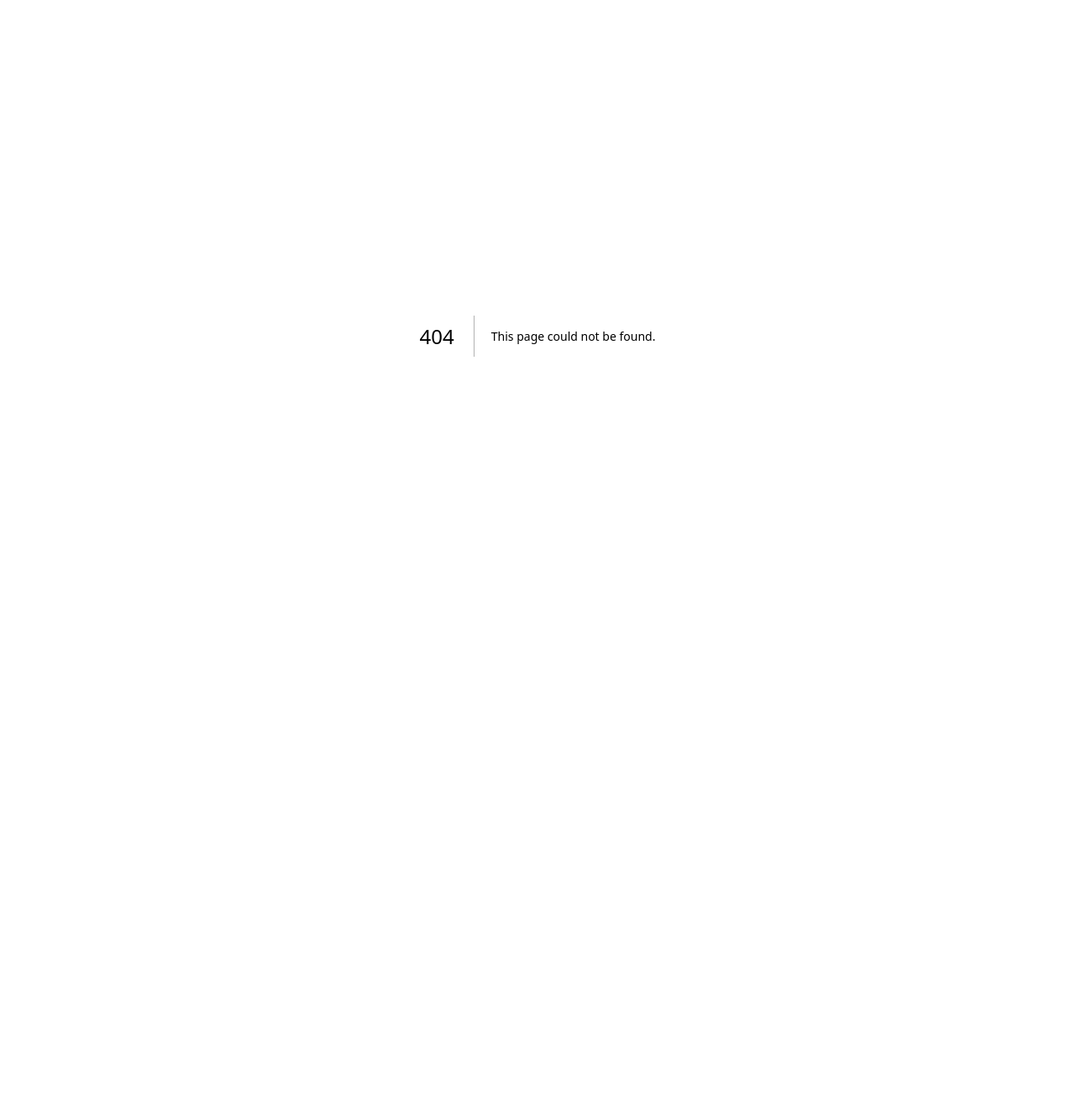
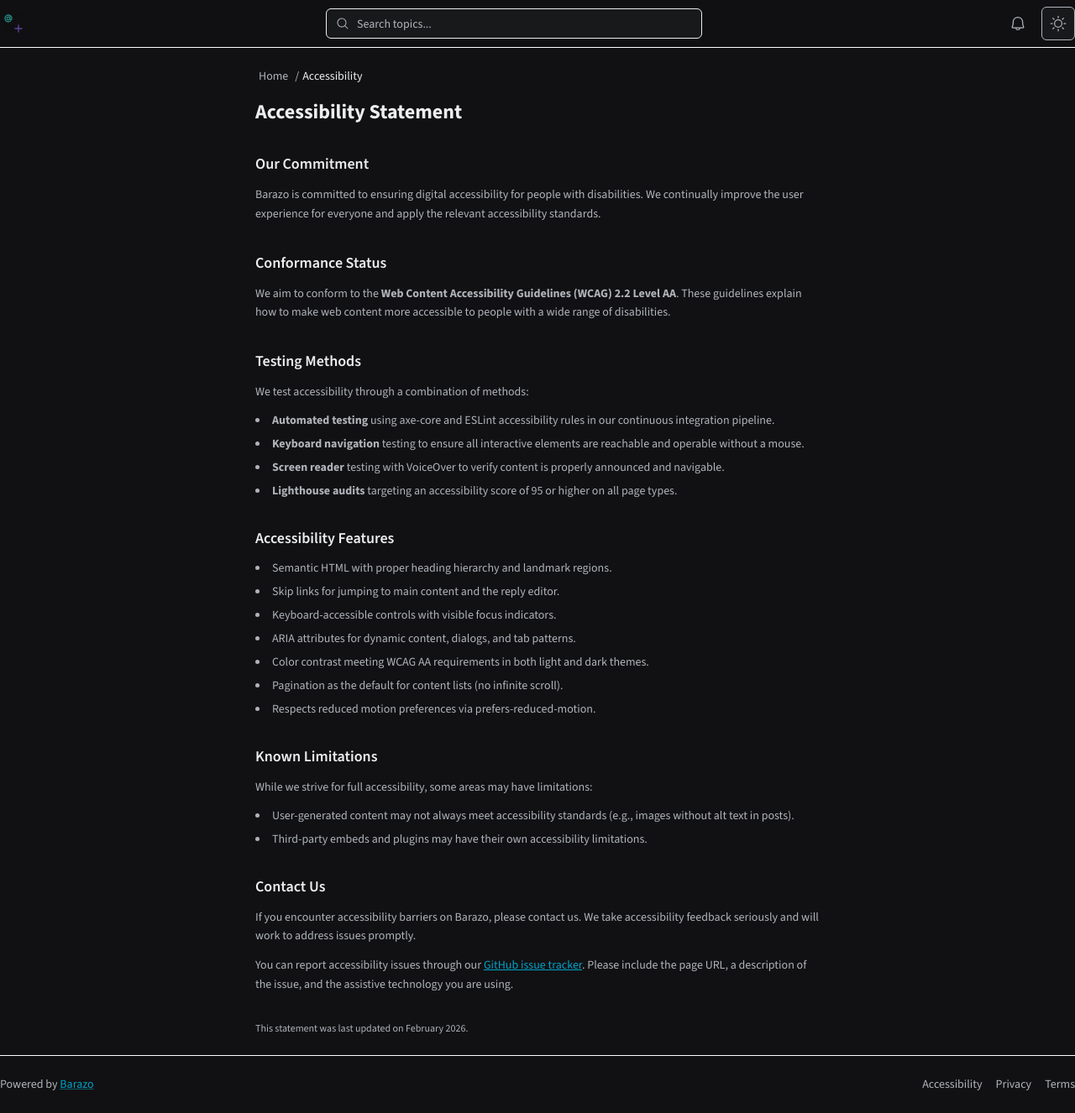
Before and after one commit to atgora-forum/atgora-web, a Next.js app: page /accessibility in a window 1280 px wide. Before the commit this address had no page. Shown: the whole page at 84% size. Before the commit the page ends 800 px from the top, so only its background shows below. Built offline with nearby package versions, Linux system fonts and the light colour scheme.

Commit message:
feat(a11y): add accessibility statement page (M14) (#15)
WCAG 2.2 AA conformance statement with testing methods,
accessibility features, known limitations, and contact info.
Includes 6 tests with axe accessibility audit.

```diff
--- /dev/null
+++ b/src/app/accessibility/page.tsx
@@ -0,0 +1,129 @@
+/**
+ * Accessibility statement page.
+ * URL: /accessibility
+ * Describes WCAG 2.2 AA conformance, testing methods, and contact info.
+ * @see specs/prd-web.md Section M14
+ */
+
+import type { Metadata } from 'next'
+import { ForumLayout } from '@/components/layout/forum-layout'
+import { Breadcrumbs } from '@/components/breadcrumbs'
+
+export const metadata: Metadata = {
+  title: 'Accessibility Statement',
+  description:
+    'Barazo is committed to WCAG 2.2 Level AA accessibility. Learn about our testing, standards, and how to report issues.',
+  alternates: {
+    canonical: '/accessibility',
+  },
+}
+
+export default function AccessibilityPage() {
+  return (
+    <ForumLayout>
+      <div className="mx-auto max-w-2xl space-y-8">
+        <Breadcrumbs items={[{ label: 'Home', href: '/' }, { label: 'Accessibility' }]} />
+
+        <h1 className="text-2xl font-bold text-foreground">Accessibility Statement</h1>
+
+        <section className="space-y-3">
+          <h2 className="text-lg font-semibold text-foreground">Our Commitment</h2>
+          <p className="text-sm leading-relaxed text-muted-foreground">
+            Barazo is committed to ensuring digital accessibility for people with disabilities. We
+            continually improve the user experience for everyone and apply the relevant
+            accessibility standards.
+          </p>
+        </section>
+
+        <section className="space-y-3">
+          <h2 className="text-lg font-semibold text-foreground">Conformance Status</h2>
+          <p className="text-sm leading-relaxed text-muted-foreground">
+            We aim to conform to the{' '}
+            <strong>Web Content Accessibility Guidelines (WCAG) 2.2 Level AA</strong>. These
+            guidelines explain how to make web content more accessible to people with a wide range
+            of disabilities.
+          </p>
+        </section>
+
+        <section className="space-y-3">
+          <h2 className="text-lg font-semibold text-foreground">Testing Methods</h2>
+          <p className="text-sm leading-relaxed text-muted-foreground">
+            We test accessibility through a combination of methods:
+          </p>
+          <ul className="list-inside list-disc space-y-2 text-sm text-muted-foreground">
+            <li>
+              <strong>Automated testing</strong> using axe-core and ESLint accessibility rules in
+              our continuous integration pipeline.
+            </li>
+            <li>
+              <strong>Keyboard navigation</strong> testing to ensure all interactive elements are
+              reachable and operable without a mouse.
+            </li>
+            <li>
+              <strong>Screen reader</strong> testing with VoiceOver to verify content is properly
+              announced and navigable.
+            </li>
+            <li>
+              <strong>Lighthouse audits</strong> targeting an accessibility score of 95 or higher on
+              all page types.
+            </li>
+          </ul>
+        </section>
+
+        <section className="space-y-3">
+          <h2 className="text-lg font-semibold text-foreground">Accessibility Features</h2>
+          <ul className="list-inside list-disc space-y-2 text-sm text-muted-foreground">
+            <li>Semantic HTML with proper heading hierarchy and landmark regions.</li>
+            <li>Skip links for jumping to main content and the reply editor.</li>
+            <li>Keyboard-accessible controls with visible focus indicators.</li>
+            <li>ARIA attributes for dynamic content, dialogs, and tab patterns.</li>
+            <li>Color contrast meeting WCAG AA requirements in both light and dark themes.</li>
+            <li>Pagination as the default for content lists (no infinite scroll).</li>
+            <li>Respects reduced motion preferences via prefers-reduced-motion.</li>
+          </ul>
+        </section>
+
+        <section className="space-y-3">
+          <h2 className="text-lg font-semibold text-foreground">Known Limitations</h2>
+          <p className="text-sm leading-relaxed text-muted-foreground">
+            While we strive for full accessibility, some areas may have limitations:
+          </p>
+          <ul className="list-inside list-disc space-y-2 text-sm text-muted-foreground">
+            <li>
+              User-generated content may not always meet accessibility standards (e.g., images
+              without alt text in posts).
+            </li>
+            <li>Third-party embeds and plugins may have their own accessibility limitations.</li>
+          </ul>
+        </section>
+
+        <section className="space-y-3">
+          <h2 className="text-lg font-semibold text-foreground">Contact Us</h2>
+          <p className="text-sm leading-relaxed text-muted-foreground">
+            If you encounter accessibility barriers on Barazo, please contact us. We take
+            accessibility feedback seriously and will work to address issues promptly.
+          </p>
+          <p className="text-sm leading-relaxed text-muted-foreground">
+            You can report accessibility issues through our{' '}
+            <a
+              href="https://github.com/barazo-forum/barazo-web/issues"
+              className="text-primary underline hover:text-primary/80"
+              target="_blank"
+              rel="noopener noreferrer"
+            >
+              GitHub issue tracker
+            </a>
+            . Please include the page URL, a description of the issue, and the assistive technology
+            you are using.
+          </p>
+        </section>
+
+        <section className="space-y-3">
+          <p className="text-xs text-muted-foreground">
+            This statement was last updated on February 2026.
+          </p>
+        </section>
+      </div>
+    </ForumLayout>
+  )
+}
```
Also changed, not shown: 1 other file (tests, documents, lock files or other folders).
